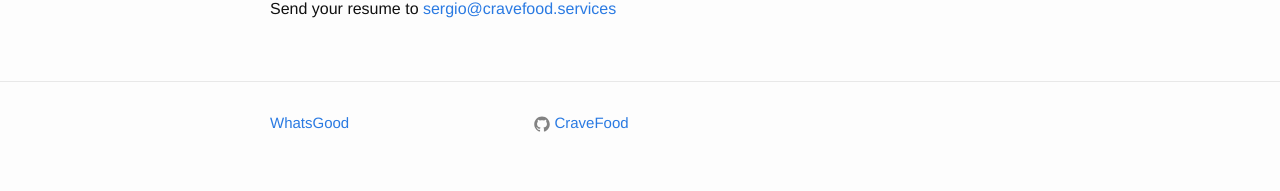
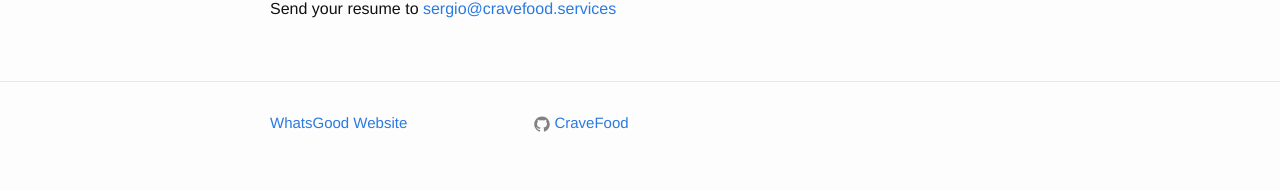
Before and after one commit to CraveFood/jobs.cravefood.services, a Jekyll site: the page built from _posts/2015-12-05-senior-frontend-developer.markdown, in a window 1280 px wide. Shown: the part 1146-1337 px from the top of the page. Built offline with Jekyll 4.4.1, drawn with Linux system fonts in a browser that asks for light colours.

Commit message:
Fixed title and footer

```diff
--- a/_config.yml
+++ b/_config.yml
@@ -1,5 +1,5 @@
 # Site settings
-title: WhatsGood
+title: Jobs | Crave Food Services
 logo: "/images/Crave-Logo-Color.png"
 external_site: "http://whatsgood.services/"
 email: sergio@cravefood.services
--- a/_includes/footer.html
+++ b/_includes/footer.html
@@ -5,7 +5,7 @@
     <div class="footer-col-wrapper">
       <div class="footer-col  footer-col-1">
         <ul class="contact-list">
-          <li><a href="{{ site.external_site }}">{{ site.title }}</a></li>
+          <li><a href="{{ site.external_site }}">WhatsGood Website</a></li>
         </ul>
       </div>
 
```
